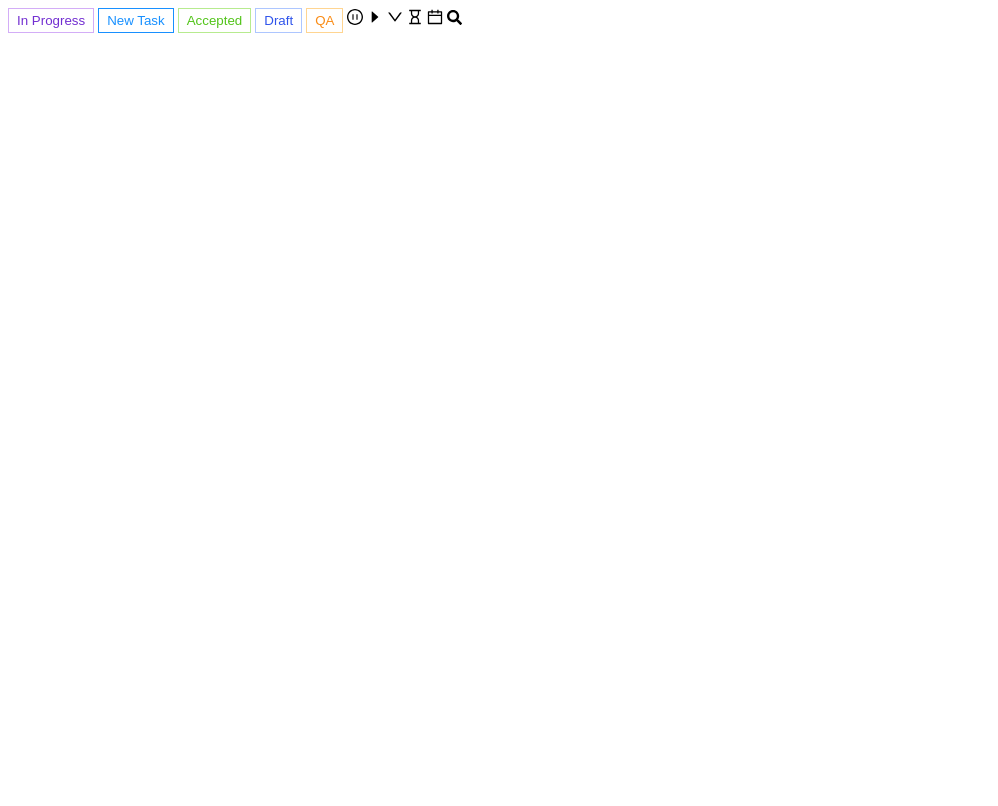
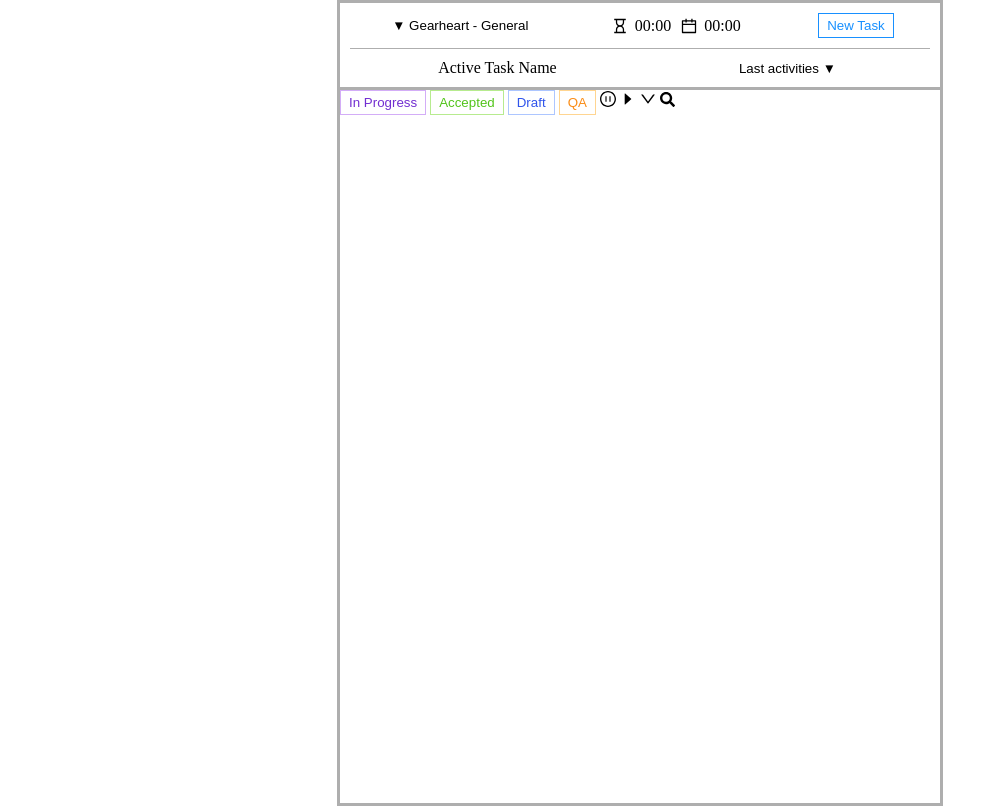
Before and after one commit to UNFelix/Timer-Chrome-Extension, a plain HTML site: page index.html in a window 1280 px wide. Shown: the whole page, without its empty margins (0-998 px from the left). Drawn offline with Linux system fonts and the light colour scheme.

Commit message:
not active header layout

```diff
--- a/components.css
+++ b/components.css
@@ -35,3 +35,8 @@
   color: #fa8c16;
   border-color: #ffd591;
 }
+
+.page-search-target__icon {
+  width: 15px;
+  height: auto;
+}
--- a/index.html
+++ b/index.html
@@ -14,18 +14,50 @@
 <body>
 
   <header class="header">
+    <nav class="header__nav">
+      <button class="header__projects">
+        <span class="project">▼ Gearheart - General</span>
+      </button>
+      <div class="time">
+        <div class="time__block">
+          <svg viewBox="64 64 896 896" focusable="false" class="" data-icon="hourglass" width="1em" height="1em"
+            fill="currentColor" aria-hidden="true">
+            <path
+              d="M742 318V184h86c4.4 0 8-3.6 8-8v-56c0-4.4-3.6-8-8-8H196c-4.4 0-8 3.6-8 8v56c0 4.4 3.6 8 8 8h86v134c0 81.5 42.4 153.2 106.4 194-64 40.8-106.4 112.5-106.4 194v134h-86c-4.4 0-8 3.6-8 8v56c0 4.4 3.6 8 8 8h632c4.4 0 8-3.6 8-8v-56c0-4.4-3.6-8-8-8h-86V706c0-81.5-42.4-153.2-106.4-194 64-40.8 106.4-112.5 106.4-194zm-72 388v134H354V706c0-42.2 16.4-81.9 46.3-111.7C430.1 564.4 469.8 548 512 548s81.9 16.4 111.7 46.3C653.6 624.1 670 663.8 670 706zm0-388c0 42.2-16.4 81.9-46.3 111.7C593.9 459.6 554.2 476 512 476s-81.9-16.4-111.7-46.3A156.63 156.63 0 01354 318V184h316v134z">
+            </path>
+          </svg>
+          <span class="time__today">00:00</span>
+        </div>
+        <div class="time__block">
+          <svg viewBox="64 64 896 896" focusable="false" class="" data-icon="calendar" width="1em" height="1em"
+            fill="currentColor" aria-hidden="true">
+            <path
+              d="M880 184H712v-64c0-4.4-3.6-8-8-8h-56c-4.4 0-8 3.6-8 8v64H384v-64c0-4.4-3.6-8-8-8h-56c-4.4 0-8 3.6-8 8v64H144c-17.7 0-32 14.3-32 32v664c0 17.7 14.3 32 32 32h736c17.7 0 32-14.3 32-32V216c0-17.7-14.3-32-32-32zm-40 656H184V460h656v380zM184 392V256h128v48c0 4.4 3.6 8 8 8h56c4.4 0 8-3.6 8-8v-48h256v48c0 4.4 3.6 8 8 8h56c4.4 0 8-3.6 8-8v-48h128v136H184z">
+            </path>
+          </svg>
+          <span class="time__month">00:00</span>
+        </div>
+      </div>
+      <button type="button" class="btn btn--new">
+        <span class="text--size">New Task</span>
+      </button>
+    </nav>
 
+    <div class="subheader">
+      <div class="active__task">Active Task Name</div>
+      <button class="subheader__tasks">
+        <span class="task">Last activities ▼</span>
+      </button>
+    </div>
   </header>
-
   <main>
 
   </main>
 
+
+
   <button type="button" class="btn btn--progress">
     <span class="text--size">In Progress</span>
-  </button>
-  <button type="button" class="btn btn--new">
-    <span class="text--size">New Task</span>
   </button>
   <button type="button" class="btn btn--accepted">
     <span class="text--size">Accepted</span>
@@ -58,19 +90,9 @@
     </path>
   </svg>
 
-  <svg viewBox="64 64 896 896" focusable="false" class="" data-icon="hourglass" width="1em" height="1em"
-    fill="currentColor" aria-hidden="true">
-    <path
-      d="M742 318V184h86c4.4 0 8-3.6 8-8v-56c0-4.4-3.6-8-8-8H196c-4.4 0-8 3.6-8 8v56c0 4.4 3.6 8 8 8h86v134c0 81.5 42.4 153.2 106.4 194-64 40.8-106.4 112.5-106.4 194v134h-86c-4.4 0-8 3.6-8 8v56c0 4.4 3.6 8 8 8h632c4.4 0 8-3.6 8-8v-56c0-4.4-3.6-8-8-8h-86V706c0-81.5-42.4-153.2-106.4-194 64-40.8 106.4-112.5 106.4-194zm-72 388v134H354V706c0-42.2 16.4-81.9 46.3-111.7C430.1 564.4 469.8 548 512 548s81.9 16.4 111.7 46.3C653.6 624.1 670 663.8 670 706zm0-388c0 42.2-16.4 81.9-46.3 111.7C593.9 459.6 554.2 476 512 476s-81.9-16.4-111.7-46.3A156.63 156.63 0 01354 318V184h316v134z">
-    </path>
-  </svg>
 
-  <svg viewBox="64 64 896 896" focusable="false" class="" data-icon="calendar" width="1em" height="1em"
-    fill="currentColor" aria-hidden="true">
-    <path
-      d="M880 184H712v-64c0-4.4-3.6-8-8-8h-56c-4.4 0-8 3.6-8 8v64H384v-64c0-4.4-3.6-8-8-8h-56c-4.4 0-8 3.6-8 8v64H144c-17.7 0-32 14.3-32 32v664c0 17.7 14.3 32 32 32h736c17.7 0 32-14.3 32-32V216c0-17.7-14.3-32-32-32zm-40 656H184V460h656v380zM184 392V256h128v48c0 4.4 3.6 8 8 8h56c4.4 0 8-3.6 8-8v-48h256v48c0 4.4 3.6 8 8 8h56c4.4 0 8-3.6 8-8v-48h128v136H184z">
-    </path>
-  </svg>
+
+
 
   <svg xmlns="http://www.w3.org/2000/svg" id="icon-search" viewBox="0 0 512 512" preserveAspectRatio="none"
     fill="currentColor" class="page-search-target__icon">
--- a/style.css
+++ b/style.css
@@ -1,4 +1,47 @@
-.page-search-target__icon {
-  width: 15px;
-  height: auto;
+body {
+  margin: 0 auto;
+  width: 600px;
+  height: 800px;
+  border: 3px solid #aeaeae;
 }
+
+.header {
+  padding: 10px;
+  border-bottom: 3px solid #aeaeae;
+}
+
+.header__nav,
+.subheader {
+  display: flex;
+  align-items: center;
+  justify-content: space-around;
+}
+
+.header__projects,
+.subheader__tasks {
+  border: none;
+  outline: none;
+  background-color: transparent;
+  cursor: pointer;
+}
+
+.time,
+.time__block {
+  display: flex;
+}
+
+.time__block {
+  align-items: center;
+  padding: 0 5px;
+}
+
+.time__today,
+.time__month {
+  padding-left: 7px;
+}
+
+.subheader {
+  margin-top: 10px;
+  padding-top: 10px;
+  border-top: 1px solid #aeaeae;
+}
```
